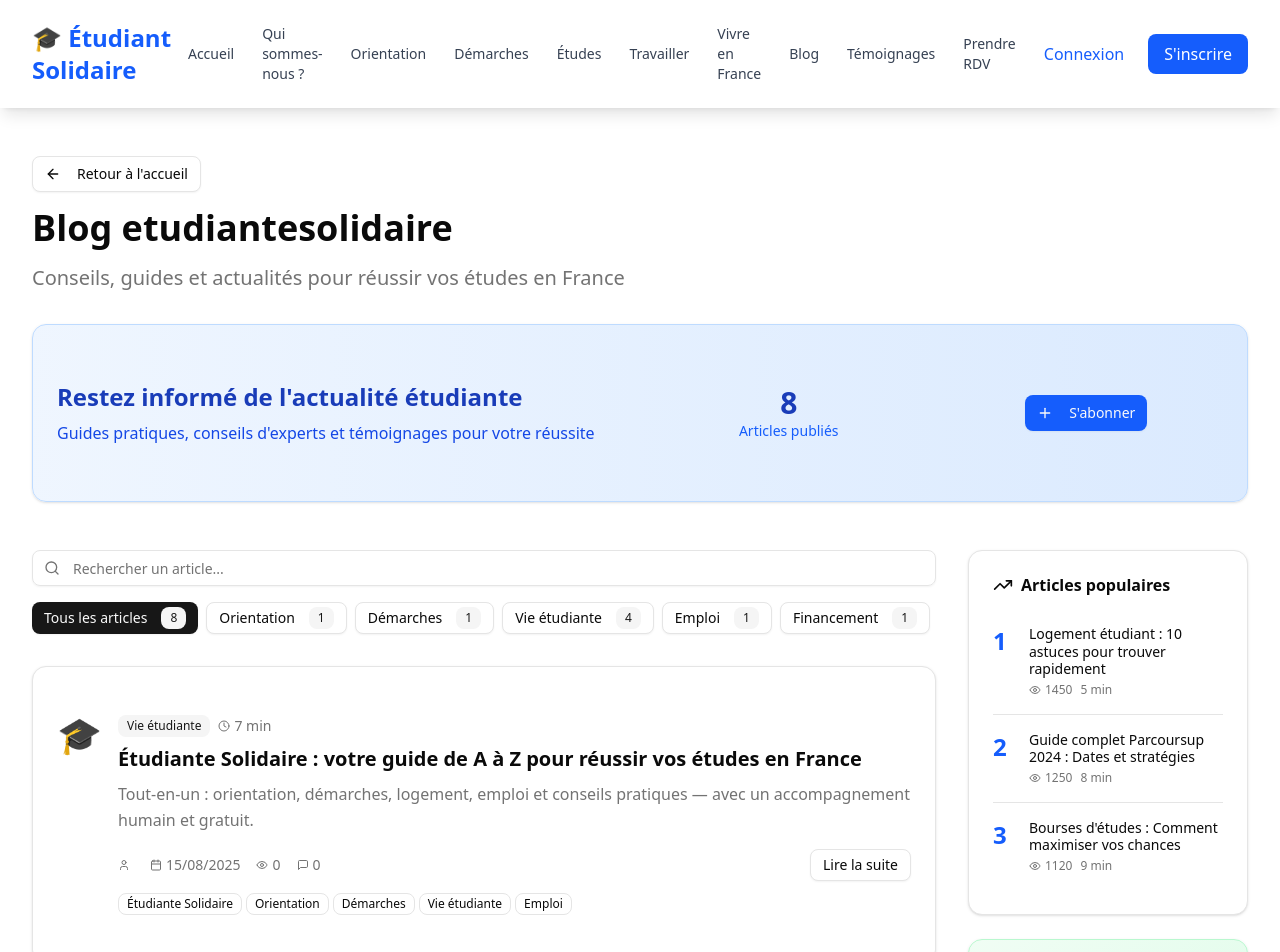
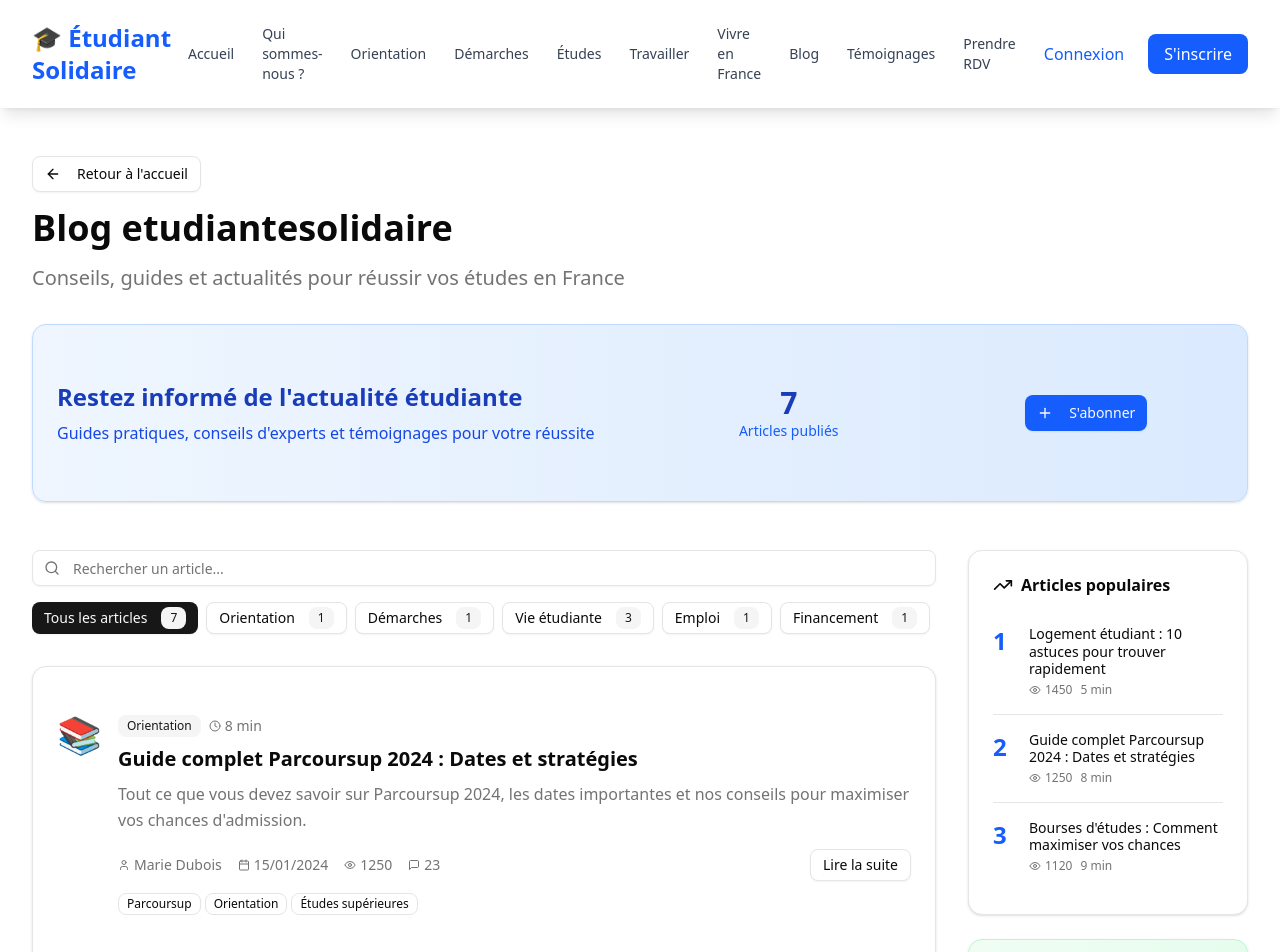
Before and after one commit to Mamadou98606/etudiantesolidaire-frontend, a React (Vite) app: page /blog in a window 1280 px wide. Shown: the top 952 px of the page. Built offline with nearby package versions, Linux system fonts and the light colour scheme.

Commit message:
Update Blog.jsx

```diff
--- a/src/components/Blog.jsx
+++ b/src/components/Blog.jsx
@@ -29,21 +29,6 @@ function Blog() {
   // Articles de blog statiques (en attendant la connexion backend)
   const articles = [
     // VOTRE NOUVEL ARTICLE EN TÊTE DE LISTE
-    {
-      id: 7,
-      title: "Étudiante Solidaire : votre guide de A à Z pour réussir vos études en France",
-      excerpt: "Tout-en-un : orientation, démarches, logement, emploi et conseils pratiques — avec un accompagnement humain et gratuit.",
-      content: "Arriver en France pour étudier, c’est excitant…",
-      date: "2025-08-15",
-      category: "Vie étudiante",
-      image: "🎓",
-      views: 0,
-      comments: 0,
-      readTime: "7 min",
-      tags: ["Étudiante Solidaire", "Orientation", "Démarches", "Vie étudiante", "Emploi"]
-    },
-
-    // ARTICLES EXISTANTS
     {
       id: 1,
       title: "Guide complet Parcoursup 2024 : Dates et stratégies",
```
